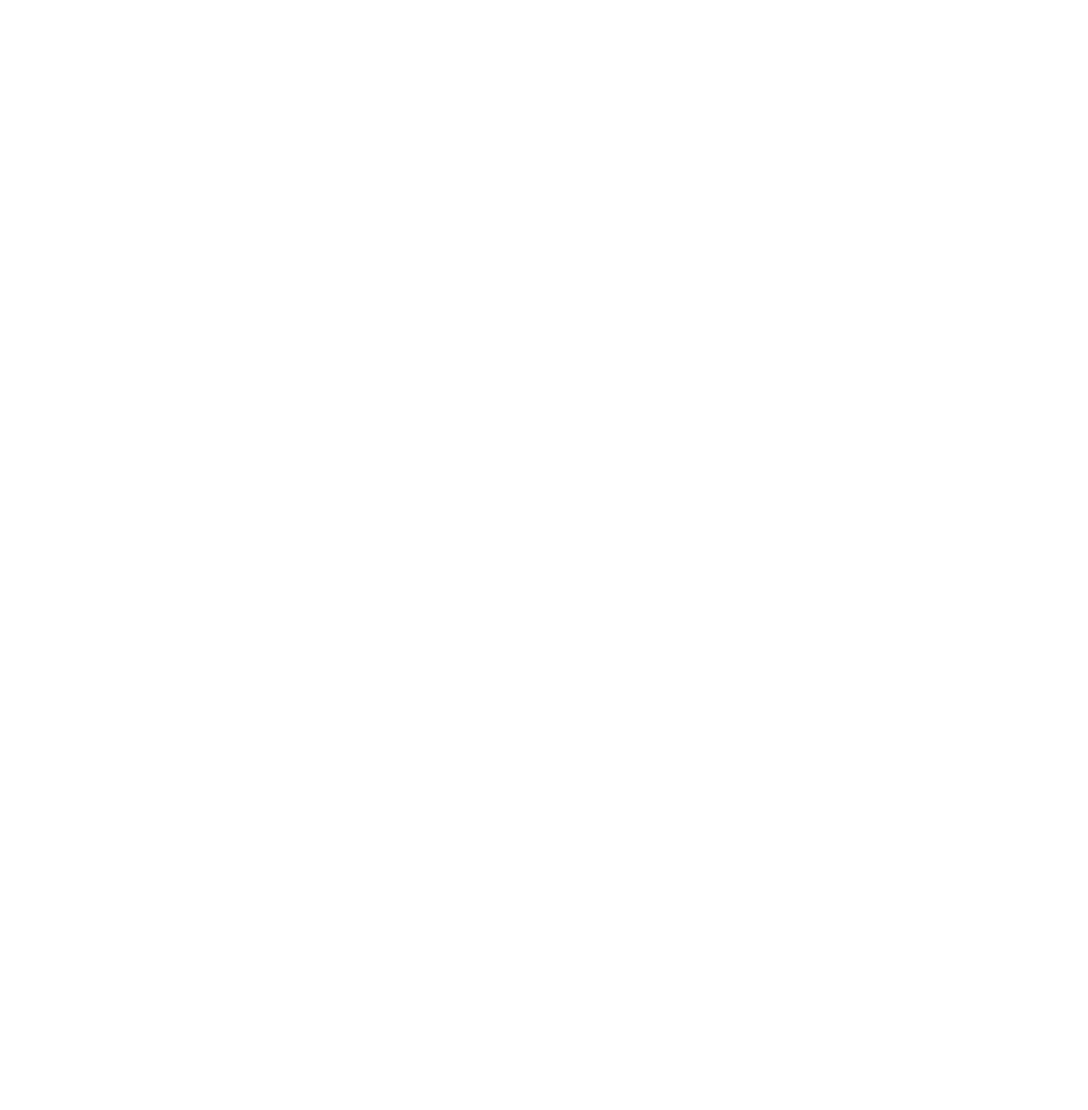
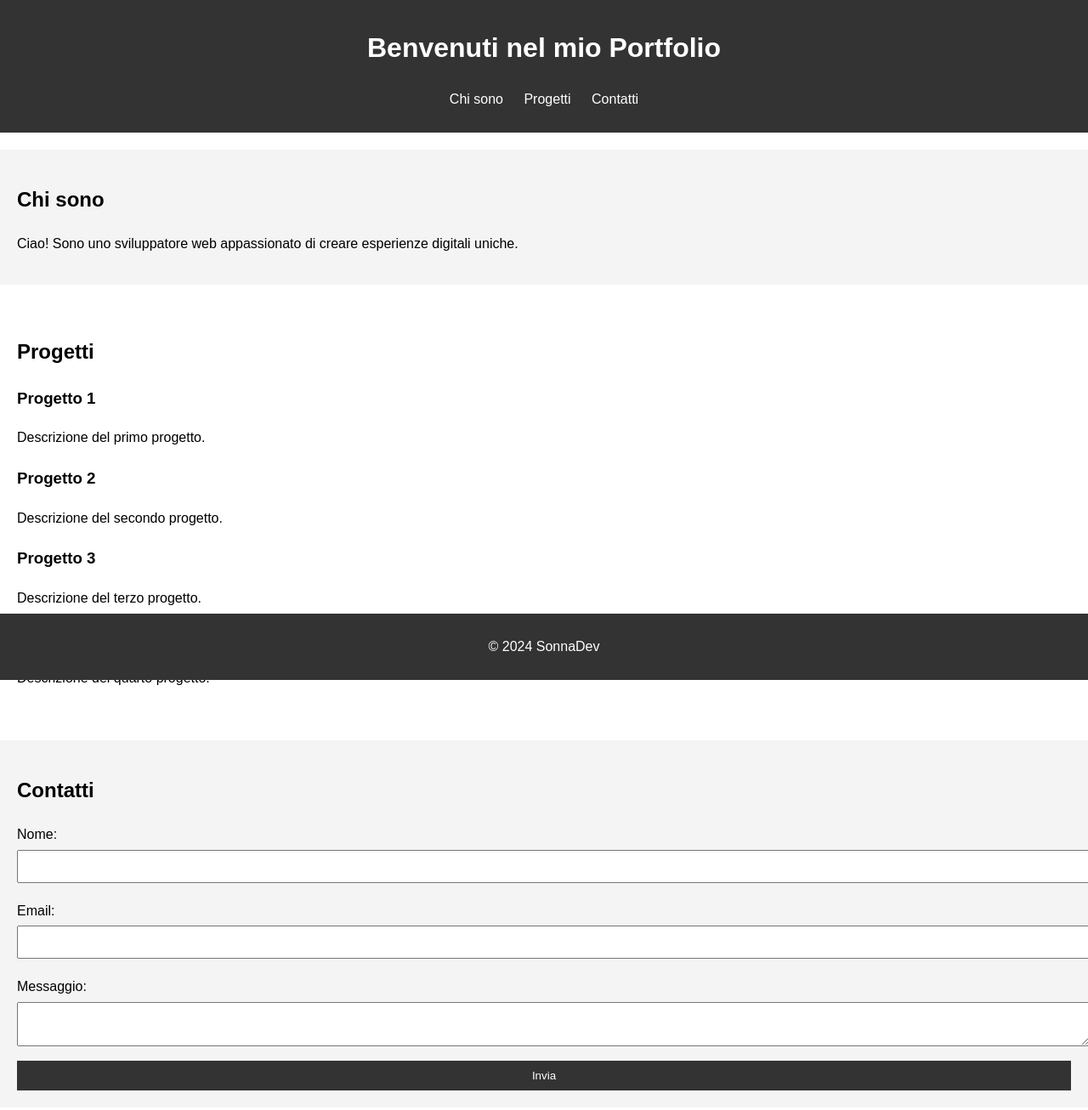
Before and after one commit to Roro-89/My_portfoglio, a plain HTML site: page index.html in a window 1280 px wide. Shown: the whole page at 85% size. Before the commit the page ends 800 px from the top, so only its background shows below. Drawn offline with Linux system fonts and the light colour scheme.

Commit message:
new commit

```diff
--- a/index.css
+++ b/index.css
@@ -0,0 +1,77 @@
+body {
+    font-family: Arial, sans-serif;
+    line-height: 1.6;
+    margin: 0;
+    padding: 0;
+}
+
+header {
+    background: #333;
+    color: #fff;
+    padding: 10px 0;
+    text-align: center;
+}
+
+nav ul {
+    list-style: none;
+    padding: 0;
+}
+
+nav ul li {
+    display: inline;
+    margin: 0 10px;
+}
+
+nav ul li a {
+    color: #fff;
+    text-decoration: none;
+}
+
+section {
+    padding: 20px;
+}
+
+#about, #contact {
+    background: #f4f4f4;
+    padding: 20px;
+    margin: 20px 0;
+}
+
+.project {
+    margin: 20px 0;
+}
+
+footer {
+    background: #333;
+    color: #fff;
+    text-align: center;
+    padding: 10px 0;
+    position: fixed;
+    width: 100%;
+    bottom: 0;
+}
+
+form label {
+    display: block;
+    margin: 10px 0 5px;
+}
+
+form input, form textarea {
+    width: 100%;
+    padding: 10px;
+    margin-bottom: 10px;
+}
+
+form button {
+    display: block;
+    width: 100%;
+    padding: 10px;
+    background: #333;
+    color: #fff;
+    border: none;
+    cursor: pointer;
+}
+
+form button:hover {
+    background: #555;
+}
--- a/index.html
+++ b/index.html
@@ -1,29 +1,60 @@
 <!DOCTYPE html>
-<html lang="en">
+<html lang="it">
 <head>
     <meta charset="UTF-8">
     <meta name="viewport" content="width=device-width, initial-scale=1.0">
+    <title>Portfolio</title>
     <link rel="stylesheet" href="index.css">
-    <title>My_Portfoglio</title>
 </head>
 <body>
-
-
-
-
-
-
-
-
-
-
-
-
-
-
-
-
-
-    <script src="index.js"></script>
+    <header>
+        <h1>Benvenuti nel mio Portfolio</h1>
+        <nav>
+            <ul>
+                <li><a href="#about">Chi sono</a></li>
+                <li><a href="#projects">Progetti</a></li>
+                <li><a href="#contact">Contatti</a></li>
+            </ul>
+        </nav>
+    </header>
+    <section id="about">
+        <h2>Chi sono</h2>
+        <p>Ciao! Sono uno sviluppatore web appassionato di creare esperienze digitali uniche.</p>
+    </section>
+    <section id="projects">
+        <h2>Progetti</h2>
+        <div class="project">
+            <h3>Progetto 1</h3>
+            <p>Descrizione del primo progetto.</p>
+        </div>
+        <div class="project">
+            <h3>Progetto 2</h3>
+            <p>Descrizione del secondo progetto.</p>
+        </div>
+        <div class="project">
+            <h3>Progetto 3</h3>
+            <p>Descrizione del terzo progetto.</p>
+        </div>
+        <div class="project">
+            <h3>Progetto 4</h3>
+            <p>Descrizione del quarto progetto.</p>
+        </div>
+    </section>
+    <section id="contact">
+        <h2>Contatti</h2>
+        <form>
+            <label for="name">Nome:</label>
+            <input type="text" id="name" name="name" required>
+            <label for="email">Email:</label>
+            <input type="email" id="email" name="email" required>
+            <label for="message">Messaggio:</label>
+            <textarea id="message" name="message" required></textarea>
+            <button type="submit">Invia</button>
+        </form>
+    </section>
+    <footer>
+        <p>&copy; 2024 SonnaDev</p>
+    </footer>
+    <script src="script.js"></script>
 </body>
 </html>
--- a/index.js
+++ b/index.js
@@ -0,0 +1,4 @@
+document.querySelector('form').addEventListener('submit', function(event) {
+    event.preventDefault();
+    alert('Messaggio inviato!');
+});
```
